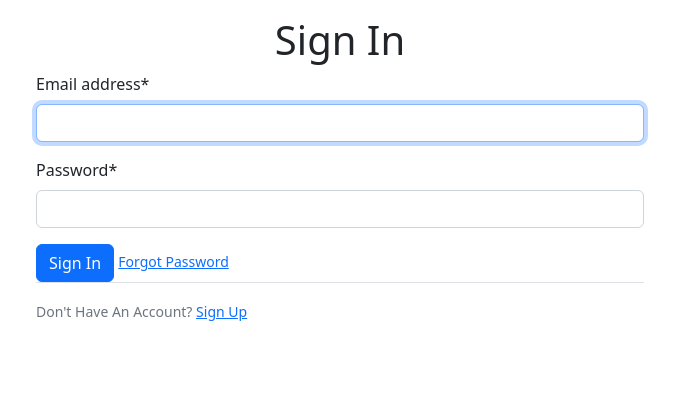
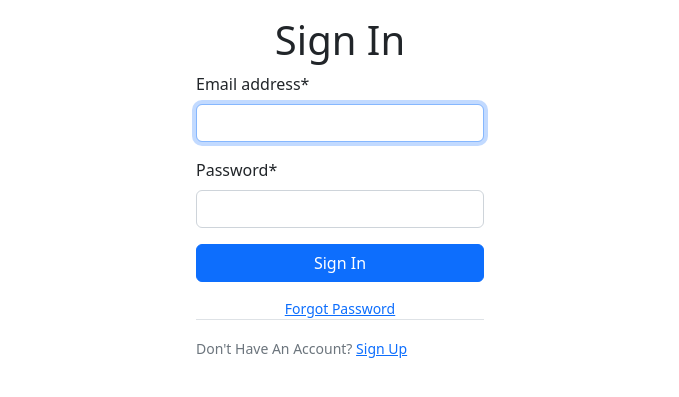
Before and after one commit to amosehiguese/exam-app, a Django app: page /accounts/login/ in a window 1280 px wide. Shown: the top 397 px of the page, without its empty margins (300-979 px from the left). Run offline with Django 4.2, Linux system fonts and the light colour scheme; some libraries are stand-ins or nearby versions.

Commit message:
Modify bootstrap styles for login.html

```diff
--- a/users/static/users/styles.css
+++ b/users/static/users/styles.css
@@ -6,3 +6,8 @@ h5,
 h6 {
   text-align: center;
 }
+
+.btn-container {
+  display: grid;
+  grid-template-columns: auto;
+}
--- a/users/templates/users/login.html
+++ b/users/templates/users/login.html
@@ -1,11 +1,11 @@
 {% extends 'users/base.html' %} {% load crispy_forms_tags %} {% block body %}
-<div class="container w-50 p-3">
+<div class="container w-25 p-3">
   <h1>Sign In</h1>
-  <form method="post">
+  <form class="form" method="post">
     {% csrf_token %} {{form|crispy}}
-    <div class="d-grid gap-2 d-md-block">
+    <div class="d-grid gap-2 mx-auto">
       <button class="btn btn-primary btn-outline" type="submit">Sign In</button>
-      <small class="text-muted ml-2">
+      <small class="text-muted mt-2 text-center m">
         <a href="{% url 'password-reset' %}">Forgot Password</a>
       </small>
     </div>
```
